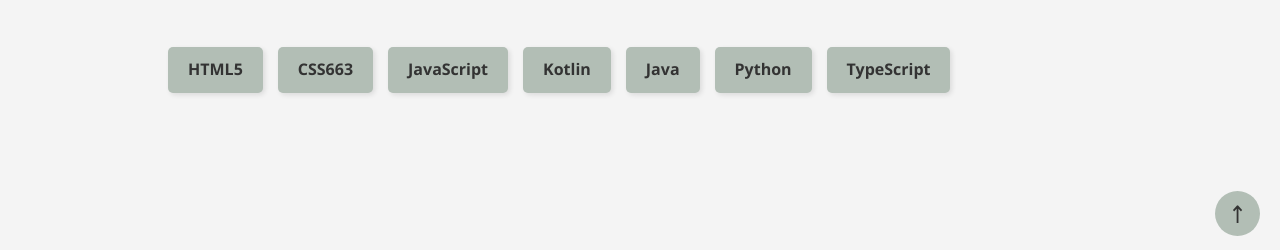
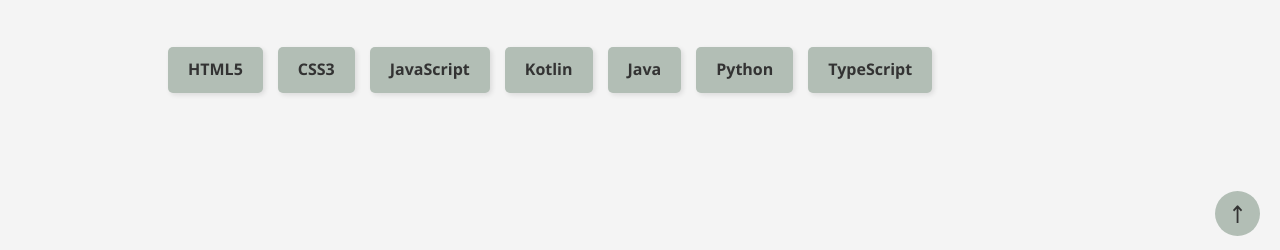
Before and after one commit to blockwise00/Portfolio-Website, a plain HTML site: page index.html in a window 1280 px wide. Shown: the part 544-794 px from the top of the page. Drawn offline with Linux system fonts and the light colour scheme.

Commit message:
Fix CSS skill name from 'CSS663' to 'CSS3'

```diff
--- a/index.html
+++ b/index.html
@@ -31,7 +31,7 @@
       <h2>My Tech Stack</h2>
       <div class="skills-container">
         <div class="skill-card">HTML5</div>
-        <div class="skill-card">CSS663</div>
+        <div class="skill-card">CSS3</div>
         <div class="skill-card">JavaScript</div>
 
         <div class="skill-card">Kotlin</div>
```
